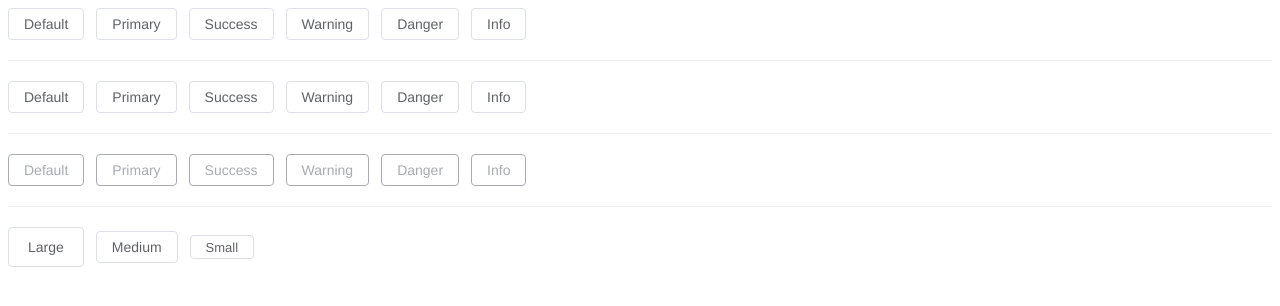
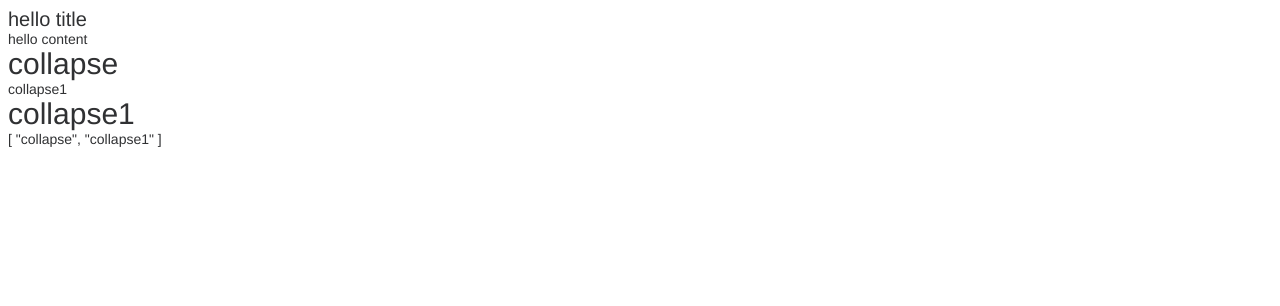
Before and after one commit to blkcor/unit-ui, a Vue app: page / in a window 1280 px wide. Shown: the top 306 px of the page. Built offline with nearby package versions, Linux system fonts and the light colour scheme.

Commit message:
feat: collapse basic code

```diff
--- a/src/App.vue
+++ b/src/App.vue
@@ -1,9 +1,19 @@
 <script setup lang="ts">
 import Button from '@/components/button/Button.vue'
+import CollapseItem from './components/collapse/CollapseItem.vue'
+import Collapse from './components/collapse/Collapse.vue'
+import { onMounted, ref } from 'vue'
+
+const activedNames = ref<string[]>(['collapse'])
+onMounted(() => {
+  setTimeout(() => {
+    activedNames.value = ['collapse', 'collapse1']
+  }, 2000)
+})
 </script>
 
 <template>
-  <div>
+  <!-- <div class="btn-group">
     <Button>Default</Button>
     <Button type="primary">Primary</Button>
     <Button type="success">Success</Button>
@@ -28,6 +38,28 @@ import Button from '@/components/button/Button.vue'
     <Button type="primary" size="large">Large</Button>
     <Button type="primary" size="medium">Medium</Button>
     <Button type="primary" size="small">Small</Button>
+  </div> -->
+
+  <div class="collapse">
+    <Collapse v-model="activedNames" accordion>
+      <CollapseItem title="collapse" name="collapse">
+        <template #title>
+          <h1>hello title</h1>
+        </template>
+        <template #default>
+          <div>hello content</div>
+        </template>
+      </CollapseItem>
+
+      <CollapseItem title="collapse" name="collapse1">
+        <div>collapse1</div>
+      </CollapseItem>
+
+      <CollapseItem title="collapse1" name="collapse2" disabled>
+        <div>collapse2</div>
+      </CollapseItem>
+    </Collapse>
+    {{ activedNames }}
   </div>
 </template>
 <style scoped></style>
--- a/src/components/button/types.ts
+++ b/src/components/button/types.ts
@@ -1,5 +1,5 @@
-export type ButtonType = 'primary' | 'danger' | 'warning' | 'success' | 'info'
-export type ButtonSize = 'small' | 'medium' | 'large'
+export type ButtonType = 'primary' | 'danger' | 'warning' | 'success' | 'info' | 'default'
+export type ButtonSize = 'small' | 'medium' | 'large' | 'normal'
 export type NativeType = 'button' | 'submit' | 'reset'
 
 export interface ButtonProps {
--- /dev/null
+++ b/src/components/collapse/Collapse.vue
@@ -0,0 +1,52 @@
+<script setup lang="ts">
+import { ref, provide, watch } from 'vue'
+import type { NameType, CollapseProps, CollapseEmits } from './types'
+import { collapeseContextKey } from './types'
+
+defineOptions({
+  name: 'UniCollapse'
+})
+const props = defineProps<CollapseProps>()
+const emit = defineEmits<CollapseEmits>()
+
+const activedNames = ref<NameType[]>(props.modelValue || [])
+
+watch(
+  () => props.modelValue,
+  () => {
+    activedNames.value = props.modelValue!
+  }
+)
+if (props.accordion && activedNames.value.length > 1) {
+  throw new Error('accordion模式下，只能同时展开一个面板')
+}
+const handleItemClick = (item: NameType) => {
+  if (props.accordion) {
+    activedNames.value = activedNames.value[0] === item ? [] : [item]
+    console.log(activedNames.value)
+  } else {
+    const index = activedNames.value.indexOf(item)
+    if (index > -1) {
+      activedNames.value.splice(index, 1)
+    } else {
+      activedNames.value.push(item)
+    }
+  }
+
+  emit('update:modelValue', activedNames.value)
+  emit('change', activedNames.value)
+}
+
+provide(collapeseContextKey, {
+  activedNames,
+  handleItemClick
+})
+</script>
+
+<template>
+  <div class="uni-collapse">
+    <slot />
+  </div>
+</template>
+
+<style scoped></style>
--- /dev/null
+++ b/src/components/collapse/CollapseItem.vue
@@ -0,0 +1,41 @@
+<script setup lang="ts">
+import { inject, computed } from 'vue'
+import type { CollapseItemProps } from './types'
+import { collapeseContextKey } from './types'
+
+defineOptions({
+  name: 'UniCollapseItem'
+})
+
+const collapeseContext = inject(collapeseContextKey)
+
+const props = defineProps<CollapseItemProps>()
+//判断是否actived
+const isActive = computed(() => collapeseContext?.activedNames.value.includes(props.name))
+const handleClick = () => {
+  if (props.disabled) return
+  collapeseContext?.handleItemClick(props.name)
+}
+</script>
+
+<template>
+  <div
+    class="uni-collapse-item"
+    :class="{
+      'is-disabled': disabled
+    }"
+  >
+    <div class="uni-collapse-item__header" :id="`item-header-${name}`" @click="handleClick">
+      <slot name="title">{{ title }}</slot>
+    </div>
+    <div class="uni-collapse-item__content" :id="`item-content-${name}`" v-show="isActive">
+      <slot />
+    </div>
+  </div>
+</template>
+
+<style scoped>
+.uni-collapse-item__header {
+  font-size: 30px;
+}
+</style>
--- /dev/null
+++ b/src/components/collapse/types.ts
@@ -0,0 +1,26 @@
+import type { InjectionKey, Ref } from 'vue'
+
+export type NameType = string | number
+
+export interface CollapseItemProps {
+  name: NameType
+  title?: string
+  disabled?: boolean
+}
+
+export interface CollapseProps {
+  modelValue?: NameType[]
+  // 是否支持手风琴效果（一个打开，另一个就会关闭）
+  accordion?: boolean
+}
+
+export interface CollapseContext {
+  activedNames: Ref<Array<NameType>>
+  handleItemClick: (name: NameType) => void
+}
+
+export type CollapseEmits = {
+  'update:modelValue': [value: NameType[]]
+  change: [value: NameType[]]
+}
+export const collapeseContextKey: InjectionKey<CollapseContext> = Symbol('CollapeseContextKey')
```
Also changed, not shown: src/components/collapse/style.css (added), 1 other file (tests, documents, lock files or other folders).
